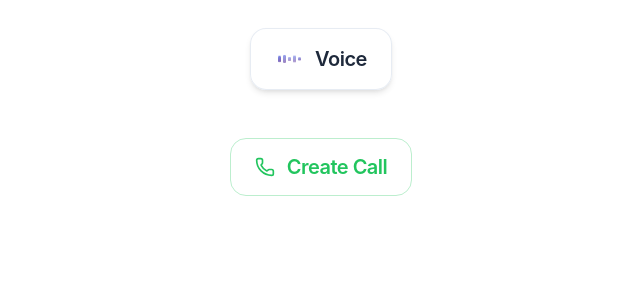
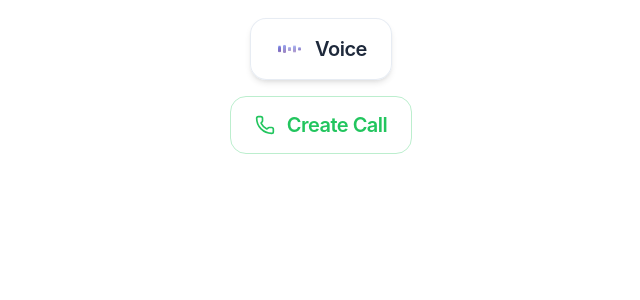
Before and after one commit to makesnosense/voice, a React (Vite) app in the folder client/: page / in a window 1280 px wide. Shown: the top 300 px of the page, without its empty margins (319-959 px from the left). Built offline with nearby package versions, Linux system fonts and the light colour scheme.

Commit message:
feat: layout adjustments

```diff
--- a/client/src/styles/Layout.module.css
+++ b/client/src/styles/Layout.module.css
@@ -5,7 +5,7 @@
   width: 100%;
   max-width: 600px;
   margin: 0 auto;
-  padding: 20px;
+  padding: 10px;
   box-sizing: border-box;
 }
 
@@ -17,11 +17,11 @@
   }
 
   .header {
-    margin-bottom: 1.5rem;
+    /* margin-bottom: 1.5rem; */
   }
 
   .content {
-    padding-top: 1.5rem;
+    /* padding-top: 1.5rem; */
   }
 }
 
@@ -35,12 +35,12 @@
 .header {
   display: flex;
   justify-content: center;
-  margin-bottom: 1rem;
+  /* margin-bottom: 1rem; */
 }
 
 .content {
   flex: 1;
-  padding-top: 2rem;
+  padding-top: 1rem;
   display: flex;
   justify-content: center;
   align-items: flex-start;
```
